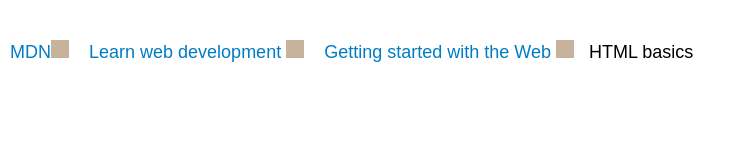
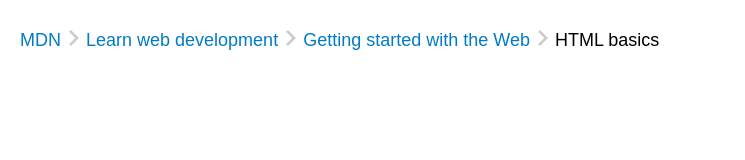
Before and after one commit to YuriyKlyavlin/template, a plain HTML site: page index.html in a window 1280 px wide. Shown: the whole page, without its empty margins (0-745 px from the left). Drawn offline with Linux system fonts and the light colour scheme.

Commit message:
second correction

```diff
--- a/css/styles.css
+++ b/css/styles.css
@@ -3,24 +3,30 @@
 	margin: 0;
 	padding: 0;
 }
-a,
+a {
+	text-decoration: none;
+	color: #007BC5;
+}
 ul {
+	margin: 20px;
+}
+li {
 	display: inline-block;
 	list-style-type: none;
-	color: #007BC5;
 	font-family: arial;
 	font-size: 18px;
-	margin: 10px 5px;
-	text-decoration: none;
+	margin: 10px 0;
 }
-p {
+li:last-child {
 	color: #000;
 }
 a:after {
 	content: "";
-	background-image: url("img/arrow.svg");
-	background-color: #c7b39b;
+	background-image: url("../img/arrow.svg");
+	background-size: cover;
+	background-color: #fff;
+	opacity: 0.2;
 	display: inline-block;
-	height: 18px;
-	width: 18px;
+	height: 16px;
+	width: 16px;
 }
--- a/index.html
+++ b/index.html
@@ -9,25 +9,11 @@
 	<link href="css/styles.css" rel="stylesheet">
 </head>
 <body>
-	<ul>
-		<li>
-			<a href="#">MDN</a>
-			<ul>
-				<li>
-					<a href="#">Learn web development </a>
-					<ul>
-						<li>
-							<a href="#">Getting started with the Web </a>
-							<ul>
-								<li>
-									<p>HTML basics</p>
-								</li>
-							</ul>
-						</li>
-					</ul>
-				</li>
-			</ul>
-		</li>
+	<ul >
+		<li><a href="#">MDN </a></li>
+		<li><a href="#">Learn web development </a></li>
+		<li><a href="#">Getting started with the Web </a></li>
+		<li>HTML basics</li>
 	</ul>
 </body>
 </html>
```
